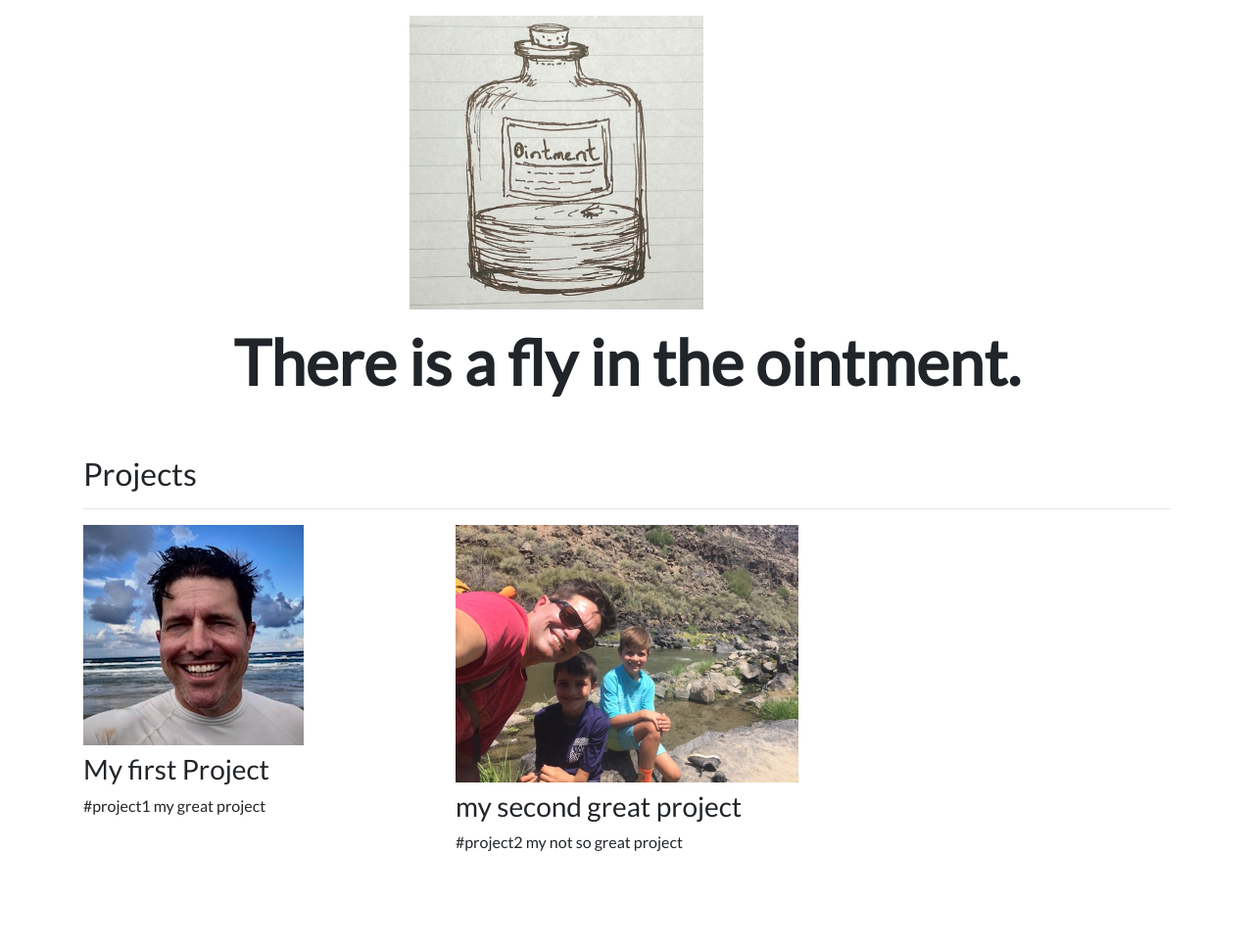
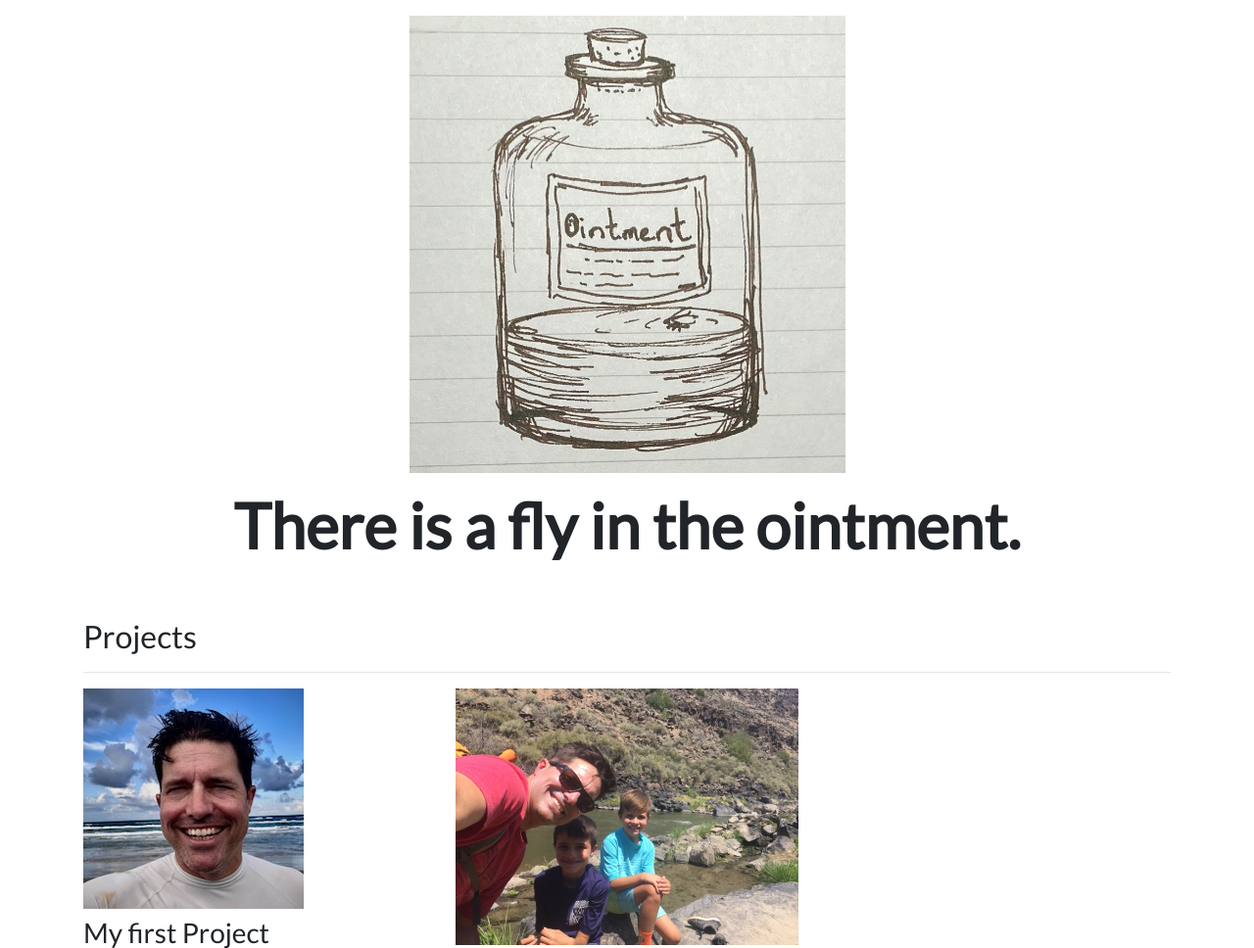
Before and after one commit to eriklangner/django-personal-site, a Django app: page / in a window 1280 px wide. Shown: the part 56-1024 px from the top of the page at 98% size. Before the commit the page ends 925 px from the top, so only its background shows below. Run offline with Django 3.2, Linux system fonts and the light colour scheme; data comes from the database, SQL or seed files in the repository; parts of the project's set-up code (start-up, migrations or seed data) failed here and were passed over; some libraries are stand-ins or nearby versions.

Commit message:
fixed home html

```diff
--- a/portfolio/templates/portfolio/home.html
+++ b/portfolio/templates/portfolio/home.html
@@ -7,7 +7,7 @@
 
 <div class="row justify-content-center my-3">
   <div class="col-5">
-    <img src="{% static 'portfolio/flyointment.jpg' %}" style="width:300px;height:300px;" class="img-fluid">
+    <img src="{% static 'portfolio/flyointment.jpg' %}" class="img-fluid">
   </div>
 </div>
 
```
